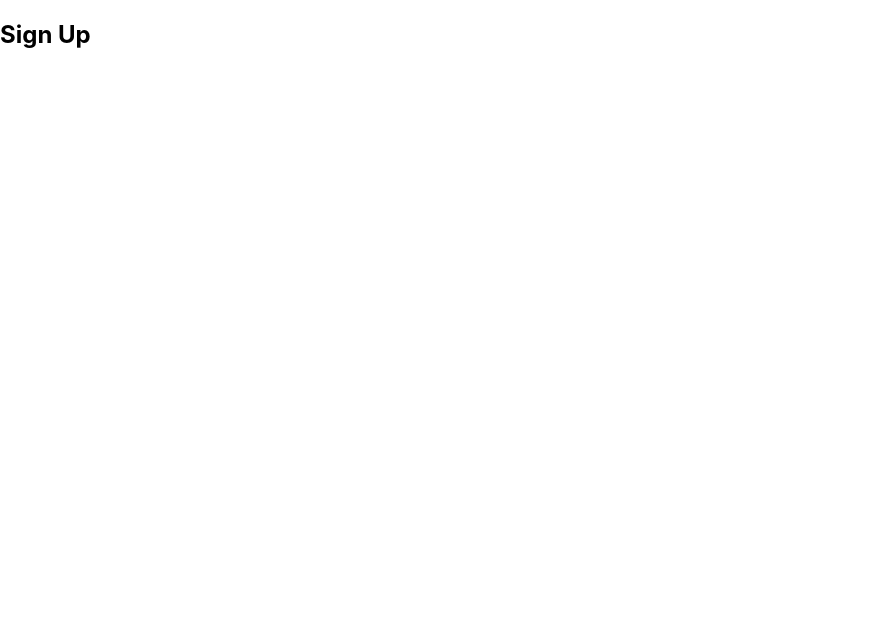
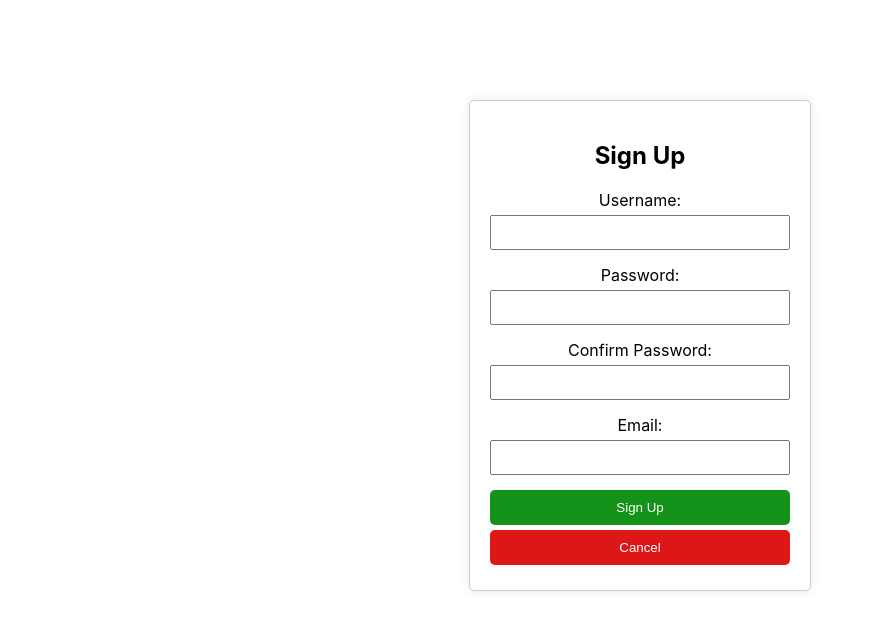
Before and after one commit to Zaysman/personalexpenseprojectfrontend, a React (Create React App) app: page /signup in a window 1280 px wide. Shown: the top 630 px of the page, without its empty margins (0-873 px from the left). Built offline with nearby package versions, Linux system fonts and the light colour scheme.

Commit message:
Created Frontend page for Sign up form. No functionality added.

```diff
--- a/src/components/SignUp/SignUp.css
+++ b/src/components/SignUp/SignUp.css
@@ -0,0 +1,59 @@
+.signup-container {
+    width: 300px;
+    margin: 100px auto;
+    padding: 20px;
+    border: 1px solid #ccc;
+    border-radius: 5px;
+    box-shadow: 0 0 10px rgba(0, 0, 0, 0.1);
+}
+
+.signup-container h2 {
+    text-align: center;
+    margin-bottom: 20px;
+}
+
+.form-group {
+    margin-bottom: 15px;
+}
+
+.form-group label {
+    text-align: center;
+    display: block;
+    margin-bottom: 5px;
+}
+
+.form-group input {
+    width: 100%;
+    padding: 8px;
+    box-sizing: border-box;
+}
+
+#signUpBtn {
+    width: 100%;
+    padding: 10px;
+    background-color: #14921a;
+    color: white;
+    border: none;
+    border-radius: 5px;
+    cursor: pointer;
+    margin-bottom: 5px;
+}
+
+#signUpBtn:hover {
+    background-color: #0b4d0f;
+}
+
+#cancelBtn {
+    width: 100%;
+    padding: 10px;
+    background-color: #dd1717;
+    color: white;
+    border: none;
+    border-radius: 5px;
+    cursor: pointer;
+    margin-bottom: 5px;
+}
+
+#cancelBtn:hover {
+    background-color: #7e0e0e;
+}
--- a/src/components/SignUp/SignUp.js
+++ b/src/components/SignUp/SignUp.js
@@ -1,14 +1,54 @@
 import React, { useState, useEffect } from 'react';
 import { useNavigate} from 'react-router-dom';
 import './SignUp.css';
+import JSONRequests from 'libraries/JSONRequests';
 
 
 function SignUp() {
+    const navigate = useNavigate();
+    const [username, setUsername] = useState('');
+    const [password, setPassword] = useState('');
+    const [confirmPassword, setConfirmPassword] = useState('');
+    const [email, setEmail] = useState('');
 
+    const jsonRequests = new JSONRequests();
+
+    //Navigation Methods
+    function navigateToLogin() {
+        navigate("/login");
+    }
+
+
+
+    const handleSignUpFormSubmit = async (event) => {
+        event.preventDefault(); // Prevents default operation of a form submssion, which is reloading the page.
+        console.log("Inside handleSignUpFormSubmit");
+
+    }
 
     return (
     <div className = "signup-container">
         <h2>Sign Up</h2>
+        <form id= "signup-form" onSubmit={handleSignUpFormSubmit}>
+            <div className = "form-group">
+                <label htmlFor="username">Username:</label>
+                <input type = "text" id = "username" name = "username" value = {username} onChange={(e) => setUsername(e.target.value)}/>
+            </div>
+            <div className = "form-group">
+                 <label htmlFor="password">Password:</label>
+                 <input type = "password" id = "password" name = "password" value = {password} onChange={(e) => setPassword(e.target.value)}/>
+            </div>
+            <div className = "form-group">
+                <label htmlFor = "confirmPassword">Confirm Password:</label>
+                <input type="password" id = "confirmPassword" name = "confirmPassword" value = {confirmPassword} onChange={(e) => setConfirmPassword(e.target.value)}/>
+            </div>
+            <div className = "form-group">
+                <label htmlFor = "email">Email:</label>
+                <input type="text" id="email" name="email" value={email} onChange={(e) => setEmail(e.target.value)}/>
+            </div>
+            <button type="submit" id="signUpBtn">Sign Up</button>
+        </form>
+        <button type="submit" id="cancelBtn" onClick={navigateToLogin}>Cancel</button>
     </div>
     );
 }
```
